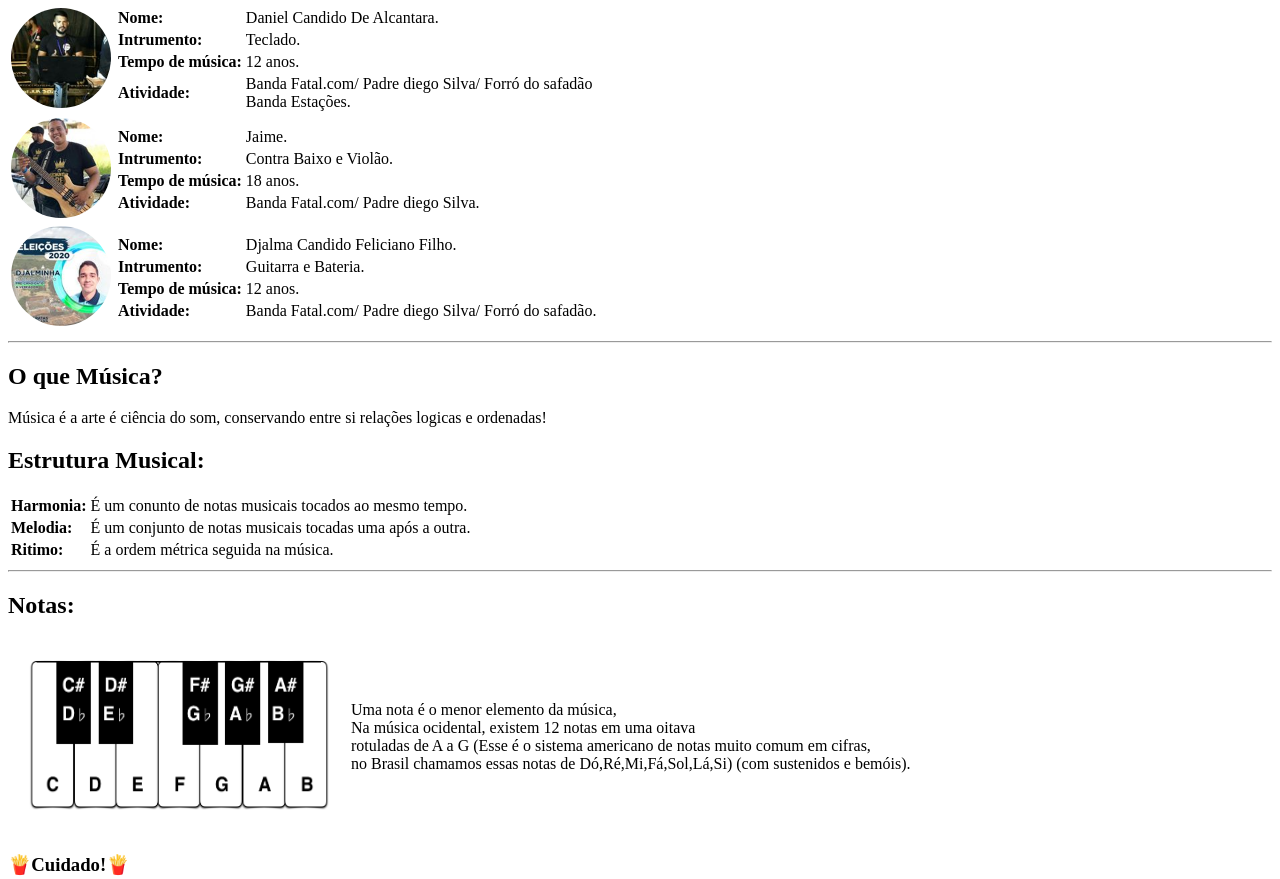
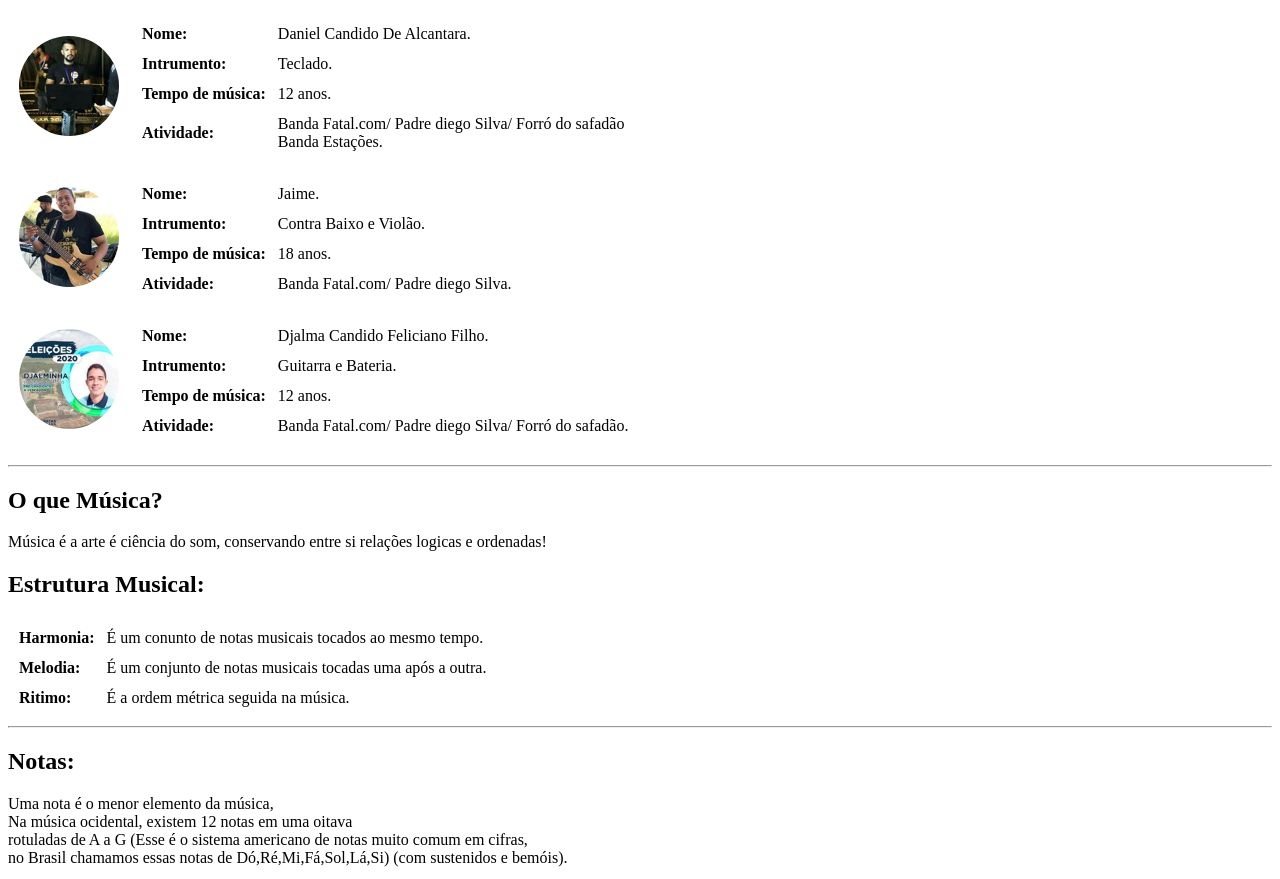
Before and after one commit to danielco31/Area_pastoral_music, a plain HTML site: page index.html in a window 1280 px wide. Shown: the part 193-1072 px from the top of the page. Drawn offline with Linux system fonts and the light colour scheme.

Commit message:
Adicionel espaço nas tabelas e modifiquei o campo notas que deixou de ser uma table

```diff
--- a/index.html
+++ b/index.html
@@ -15,13 +15,13 @@
     <hr>
 
     <h2>Instrutores:</h2>
-    <table>
+    <table cellspacing="10px">
         <tbody>
             <tr>
                 <td><img src="Imagens/daniel.jpg" width="100px" height="100px" style="border-radius: 50px;"
                         alt="Prof: daniel"></td>
                 <td>
-                    <table>
+                    <table cellspacing="10px">
                         <tr>
                             <td><strong>Nome:</strong></td>
                             <td>Daniel Candido De Alcantara.</td>
@@ -48,7 +48,7 @@
                 <td><img src="Imagens/jaime.jpg" width="100px" height="100px" style="border-radius: 50px;"
                         alt="Prof: Jaime"></td>
                 <td>
-                    <table>
+                    <table cellspacing="10px">
                         <tr>
                             <td><strong>Nome:</strong></td>
                             <td>Jaime.</td>
@@ -74,7 +74,7 @@
                 <td><img src="Imagens/djalminha.jpg" width="100px" height="100px" style="border-radius: 50px;"
                         alt="Prof: Djalminha"></td>
                 <td>
-                    <table>
+                    <table cellspacing="10px">
                         <tr>
                             <td><strong>Nome:</strong></td>
                             <td>Djalma Candido Feliciano Filho.</td>
@@ -102,7 +102,7 @@
     <p>Música é a arte é ciência do som, conservando entre si relações logicas e ordenadas!</p>
 
     <h2>Estrutura Musical:</h2>
-    <table>
+    <table cellspacing="10px">
         <tbody>
             <tr>
                 <td><strong>Harmonia:</strong> </td>
@@ -120,21 +120,13 @@
     </table>
     <hr>
     <h2>Notas:</h2>
-    <table cellspacing="20px">
-        <tbody>
-            <tr>
-                <td><img src="Imagens/Music-Theory-Notes.png" width="300px" height="150px" alt="notas musicais"></td>
-                <td>
-                    <p>Uma nota é o menor elemento da música, <br> Na música ocidental, existem 12 notas em uma oitava
-                        <br>
-                        rotuladas de A a G (Esse é o sistema americano de notas muito comum em cifras, <br> no Brasil
-                        chamamos essas notas de Dó,Ré,Mi,Fá,Sol,Lá,Si)
-                        (com sustenidos e bemóis).</p>
-                </td>
 
-            </tr>
-        </tbody>
-    </table>
+    <p>Uma nota é o menor elemento da música, <br> Na música ocidental, existem 12 notas em uma oitava
+        <br>
+        rotuladas de A a G (Esse é o sistema americano de notas muito comum em cifras, <br> no Brasil
+        chamamos essas notas de Dó,Ré,Mi,Fá,Sol,Lá,Si)
+        (com sustenidos e bemóis).</p>
+    <img src="Imagens/Music-Theory-Notes.png" width="300px" height="150px" alt="notas musicais">
 
     <h3>🍟Cuidado!🍟</h3>
     <p>É muito importante lembrar que existem apenas <strong>12 notas</strong>. Cada acorde, escala, modo, motivo ou
```
